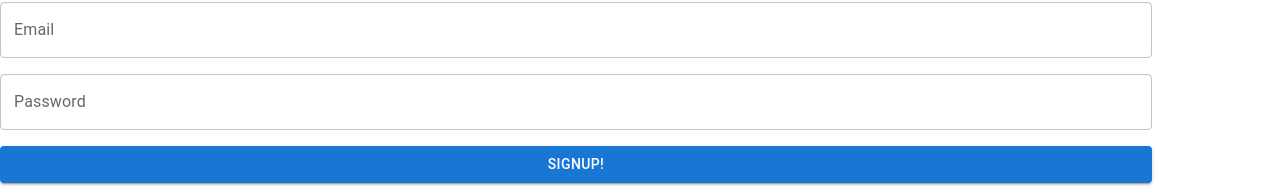
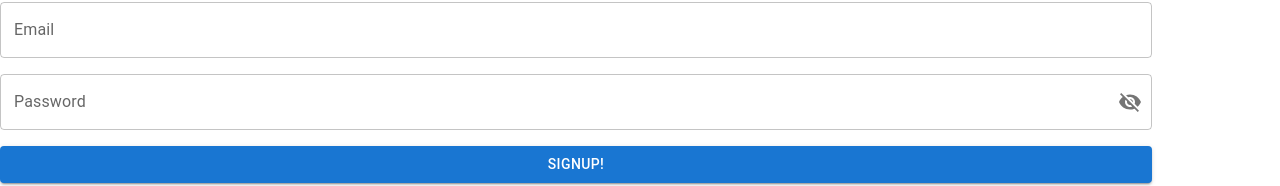
Before and after one commit to adityasingh393/Finance-Management-1, a React (Vite) app: page /register in a window 1280 px wide. Shown: the part 166-352 px from the top of the page. Built offline with nearby package versions, Linux system fonts and the light colour scheme.

Commit message:
add Session

```diff
--- a/src/App.tsx
+++ b/src/App.tsx
@@ -2,7 +2,9 @@ import AppRouter from './Router/AppRouter';
 import { ToastContainer } from 'react-toastify';
 
 
+
 const App = () => {
+
     return (
 
           <>
--- a/src/pages/User/Register.tsx
+++ b/src/pages/User/Register.tsx
@@ -1,25 +1,22 @@
 import { useForm, Controller, SubmitHandler } from 'react-hook-form';
 import { yupResolver } from '@hookform/resolvers/yup';
 import { RegisterSchema } from '../../utils/schema/loginSignupSchema';
-import {  userDetails, newUser, incomeSource, expenseSource, transHistory, Budget} from "../../utils/interface/types" // Assuming this defines RegisterSchema correctly
+import {  userDetails, newUser} from "../../utils/interface/types" // Assuming this defines RegisterSchema correctly
 import { toast } from 'react-toastify';
 import 'react-toastify/dist/ReactToastify.css';
-import { Container, Button, TextField, Typography, AppBar, Toolbar } from '@mui/material';
+import {  Button, TextField, Typography, AppBar, Toolbar, InputAdornment, IconButton } from '@mui/material';
 import Box from '@mui/material/Box';
-
-import { useDispatch } from 'react-redux';
-
 import { NavLink, useNavigate } from 'react-router-dom';
 import { useState } from 'react';
-import CommonButton from '../../components/common/CommonButton';
 import useRegister from '../../utils/customHooks/useRegisterForm';
+import { Visibility, VisibilityOff } from '@mui/icons-material';
 
 const Register = () => {
     // const dispatch = useDispatch();
     const navigate = useNavigate();
     // let loading=false;
     const [loading,setLoading]=useState<boolean>(false);
-const [showPassword,setShowPasswrod]=useState<boolean>(false);
+const [showPassword,setShowPassword]=useState<boolean>(false);
     const { control, handleSubmit, formState: { errors } } = useForm<userDetails>({
         resolver: yupResolver(RegisterSchema), // Ensure RegisterSchema matches User interface
         defaultValues: {
@@ -153,19 +150,32 @@ const [showPassword,setShowPasswrod]=useState<boolean>(false);
                             />
                         )}
                     />
-                    <Controller
+                  <Controller
                         name="password"
                         control={control}
                         defaultValue=""
                         render={({ field }) => (
                             <TextField
                                 {...field}
-                                type={showPassword ?`text` : `password`}
+                                type={showPassword ? 'text' : 'password'}
                                 label="Password"
                                 variant="outlined"
                                 fullWidth
                                 error={!!errors.password}
                                 helperText={errors.password ? errors.password.message : ''}
+                                InputProps={{
+                                    endAdornment: (
+                                        <InputAdornment position="end">
+                                            <IconButton
+                                                aria-label="toggle password visibility"
+                                                onClick={() => setShowPassword(!showPassword)}
+                                                edge="end"
+                                            >
+                                                {showPassword ? <Visibility /> : <VisibilityOff />}
+                                            </IconButton>
+                                        </InputAdornment>
+                                    ),
+                                }}
                             />
                         )}
                     />
--- /dev/null
+++ b/src/utils/customHooks/getCurrnetUser.ts
@@ -0,0 +1,19 @@
+import { newUser } from "../interface/types";
+
+const getCurrentUser = (): newUser | null => {
+    const userString = sessionStorage.getItem('currentUser');
+
+    if (userString) {
+      try {
+        const user: newUser = JSON.parse(userString);
+        return user;
+      } catch (error) {
+        console.error('Error parsing user data from sessionStorage:', error);
+        return null;
+      }
+    } else {
+      return null;
+    }
+  };
+
+  export default getCurrentUser
--- a/src/utils/customHooks/useLogin.tsx
+++ b/src/utils/customHooks/useLogin.tsx
@@ -1,6 +1,5 @@
 import localforage from 'localforage';
 import { LoginFormInput, newUser } from '../interface/types';
-// import { useNavigate } from 'react-router-dom'; // Import useNavigate hook
 
 const useLogin = async (loginUser: LoginFormInput) => {
     // const navigate = useNavigate(); // Use useNavigate hook to get navigation function
@@ -15,6 +14,11 @@ const useLogin = async (loginUser: LoginFormInput) => {
                 throw new Error(`Credentials not Match`)
                 return;
             }
+           // Convert existingUser to string format using JSON.stringify()
+           const userString = JSON.stringify(existingUser);
+
+           // Store the serialized user string in sessionStorage
+           sessionStorage.setItem("currentUser", userString);
             return existingUser;
         } else {
             console.log(`User not found`);
```
